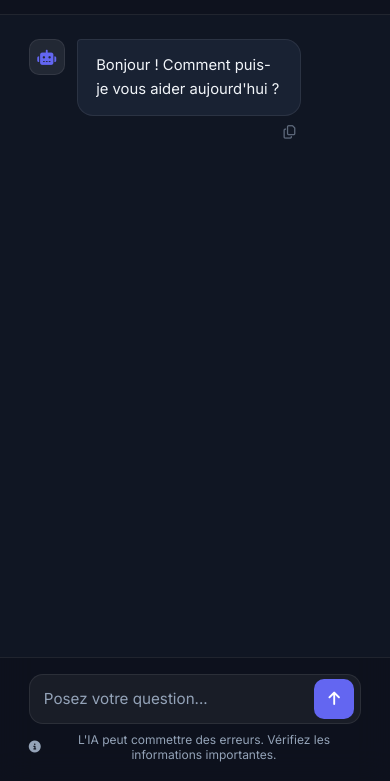
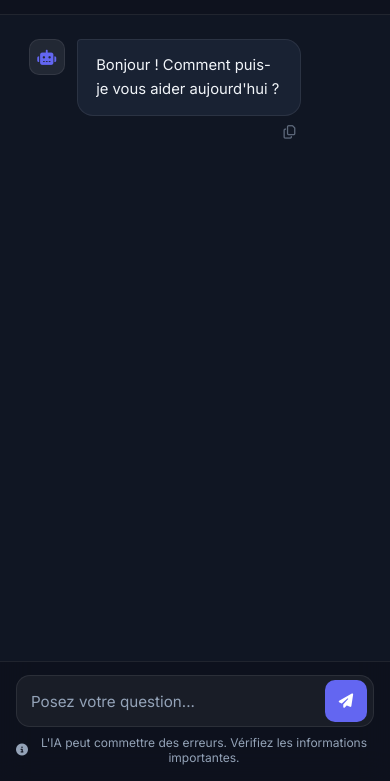
Before and after one commit to donovan057/mon-chatbot, a website: page index.html in a window 390 px wide. Shown: the part 63-844 px from the top of the page. Drawn offline with nearby package versions, Linux system fonts and the light colour scheme.

Commit message:
style: simplification du bouton d'envoi sans animation

```diff
--- a/index.html
+++ b/index.html
@@ -50,7 +50,7 @@
             <div class="input-area">
                 <input type="text" id="user-input" placeholder="Posez votre question..." autocomplete="off">
                 <button id="send-btn" title="Envoyer">
-                    <i class="fa-solid fa-arrow-up"></i>
+                    <i class="fa-solid fa-paper-plane"></i>
                 </button>
             </div>
             <p class="disclaimer">
--- a/style.css
+++ b/style.css
@@ -134,6 +134,7 @@ header {
 /* Zone de discussion */
 #chat-box {
     flex: 1;
+    min-height: 0;
     padding: 1.5rem 1.8rem;
     overflow-y: auto;
     display: flex;
@@ -238,6 +239,7 @@ header {
 
 /* Zone de saisie */
 .input-container {
+    flex-shrink: 0;
     padding: 1rem 1.8rem 1.2rem;
     border-top: 1px solid var(--panel-border);
     background: rgba(0, 0, 0, 0.2);
@@ -278,28 +280,44 @@ header {
 
 .input-area button {
     background: var(--accent-color);
-    color: white;
+    color: #ffffff;
     border: none;
-    width: 40px;
-    height: 40px;
-    border-radius: 10px;
-    display: flex;
+    padding: 0 18px;
+    height: 42px;
+    border-radius: 12px;
+    display: inline-flex;
     align-items: center;
     justify-content: center;
-    font-size: 0.95rem;
+    gap: 8px;
+    font-size: 0.9rem;
+    font-weight: 600;
     cursor: pointer;
-    transition: all 0.2s ease;
     flex-shrink: 0;
+    outline: none;
 }
 
 .input-area button:hover:not(:disabled) {
     background: var(--accent-hover);
-    transform: translateY(-1px);
+}
+
+.input-area button i {
+    font-size: 0.9rem;
 }
 
 .input-area button:disabled, .input-area input:disabled {
     opacity: 0.5;
     cursor: not-allowed;
+}
+
+@media (max-width: 480px) {
+    .input-area button span {
+        display: none;
+    }
+    .input-area button {
+        padding: 0;
+        width: 42px;
+        border-radius: 10px;
+    }
 }
 
 .disclaimer {
@@ -476,8 +494,12 @@ header {
 
 @media (max-width: 768px) {
     .app-container {
-        height: 100vh;
+        height: 100dvh;
         border-radius: 0;
         border: none;
     }
+
+    .input-container {
+        padding: 0.8rem 1rem 1rem;
+    }
 }
```
